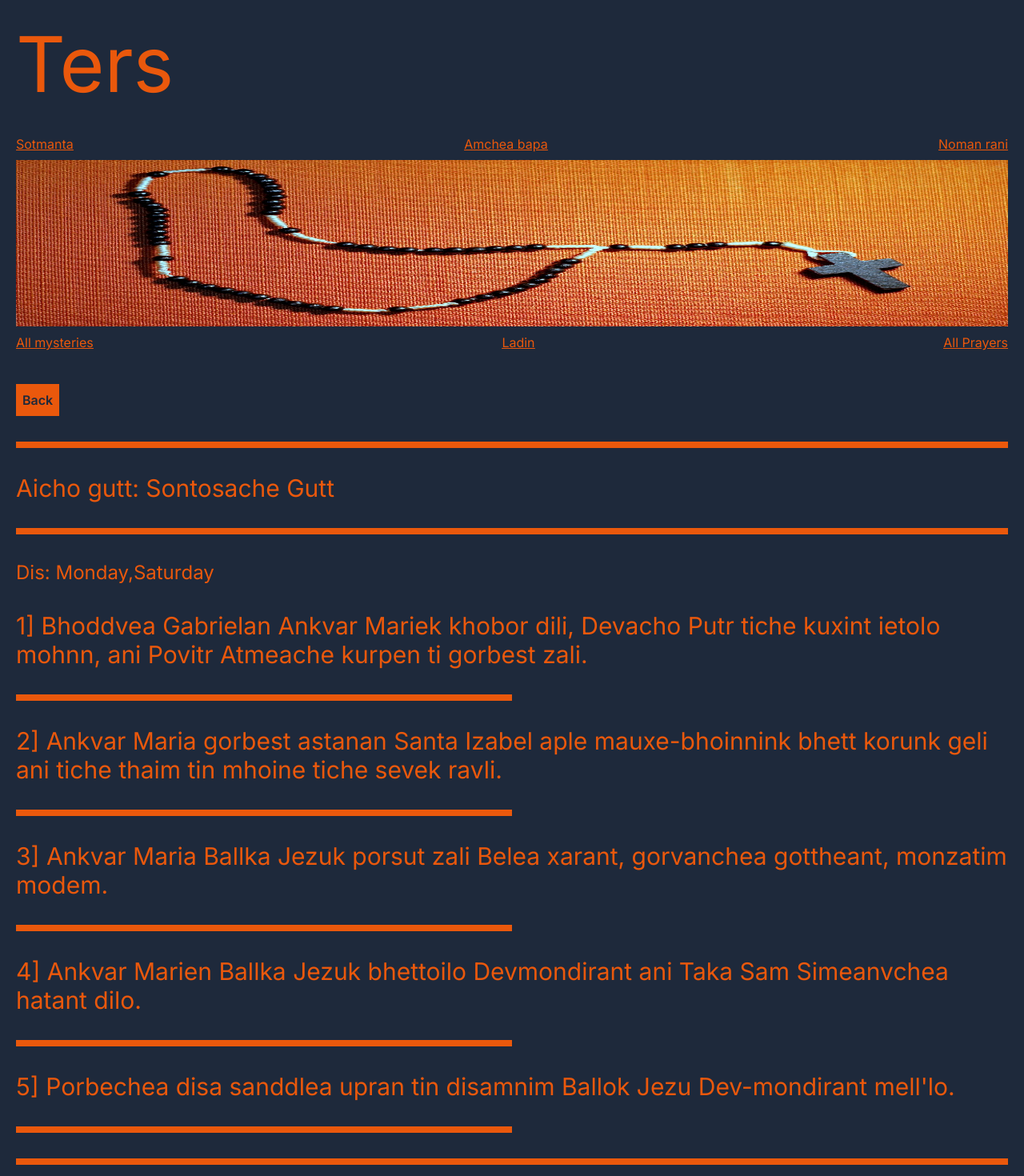
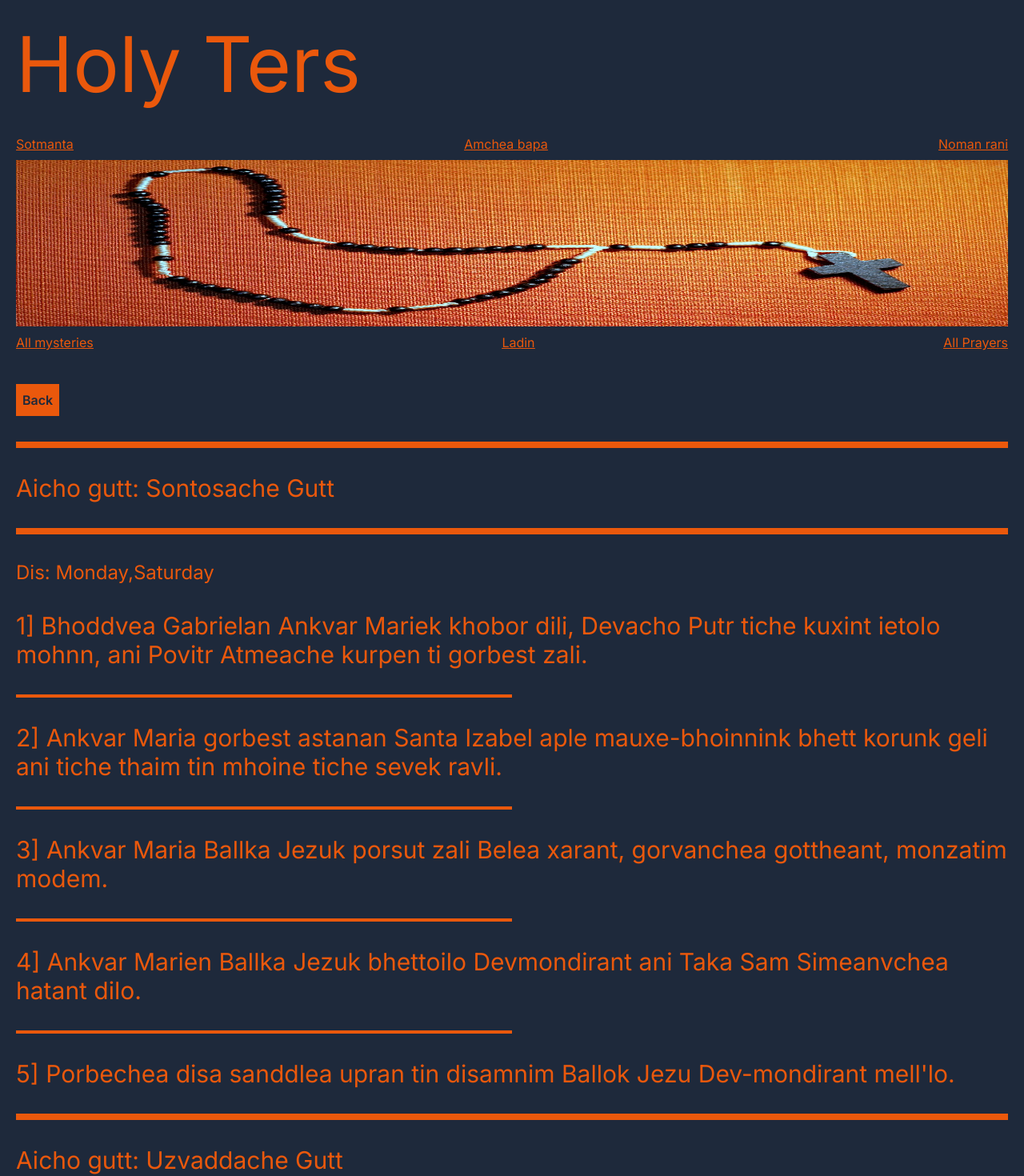
Before and after one commit to Joshuajrodrigues/ters, a Next.js app: page /prayers/allmysteries in a window 1280 px wide. Shown: the top 1470 px of the page at 80% size. Built offline with nearby package versions, Linux system fonts and the light colour scheme.

Commit message:
routing fix

```diff
--- a/app/components/guttLayout.tsx
+++ b/app/components/guttLayout.tsx
@@ -2,21 +2,27 @@ import { ReactNode } from "react";
 import { RosaryOfTheDay } from "../types";
 import { getDay, mapDayToKonkani } from "../util";
 
-export const GuttLayout = ({ gutt,day }: { gutt?: RosaryOfTheDay,day:ReactNode }) => {
+export const GuttLayout = ({
+  gutt,
+  day,
+}: {
+  gutt?: RosaryOfTheDay;
+  day: ReactNode;
+}) => {
   return (
     <>
       <div className=" bg-orange-600  h-2 my-8"></div>
       <h2 className=" text-3xl mt-8">Aicho gutt: {gutt?.title}</h2>
       <div className=" bg-orange-600 h-2 my-8"></div>
-      <h3 className="mt-8 text-2xl ">
-          {day}
-      </h3>
+      <h3 className="mt-8 text-2xl ">{day}</h3>
       {gutt?.mysteries.map((item, index) => (
         <div key={item.title}>
           <h4 key={item.title} className="text-3xl my-8">
             {`${index + 1}] ${item.title}`}
           </h4>
-          <div className=" bg-orange-600  h-2 my-8 w-1/2"></div>
+          {index !== 4 && (
+            <div className=" bg-orange-600  h-1 my-8 w-1/2"></div>
+          )}
         </div>
       ))}
     </>
--- a/app/components/headerContent.tsx
+++ b/app/components/headerContent.tsx
@@ -8,7 +8,10 @@ export const HeaderContent = () => {
   return (
     <>
       <header>
-        <h1 className="text-8xl my-8">Ters </h1>
+        <h1 className="text-8xl my-8">
+          <QuickLinks route="/">Holy Ters</QuickLinks>
+
+          </h1>
       </header>
       <section className="w-full p-0">
         <nav>
--- a/app/prayers/allmysteries/page.tsx
+++ b/app/prayers/allmysteries/page.tsx
@@ -11,8 +11,8 @@ export default async function AllRosaries() {
     <>
       <BackButton />
       {
-        data.map((item)=>(
-          <>
+        data.map((item,index)=>(
+          <div key={index}>
             <GuttLayout
             day={
               <>
@@ -20,7 +20,7 @@ export default async function AllRosaries() {
               </>
             }
             gutt={item}/>
-          </>
+          </div>
         ))
       }
     </>
--- a/app/prayers/page.tsx
+++ b/app/prayers/page.tsx
@@ -1,5 +1,9 @@
-export const Prayers=()=>{
-    return(
-        <></>
-    )
-}
+
+
+export default async function Prayers() {
+
+
+    return (
+      <></>
+    );
+  }
```
